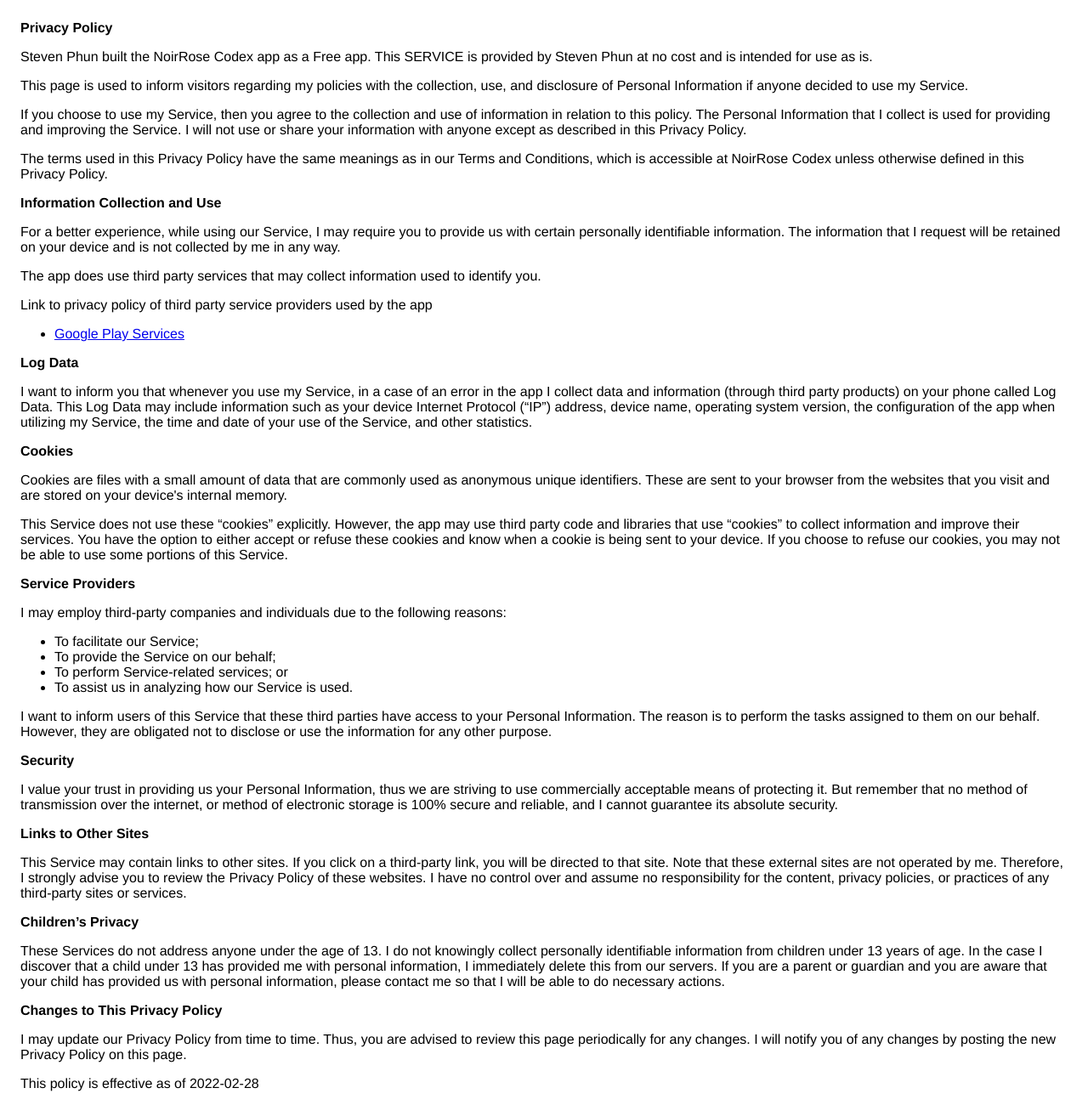
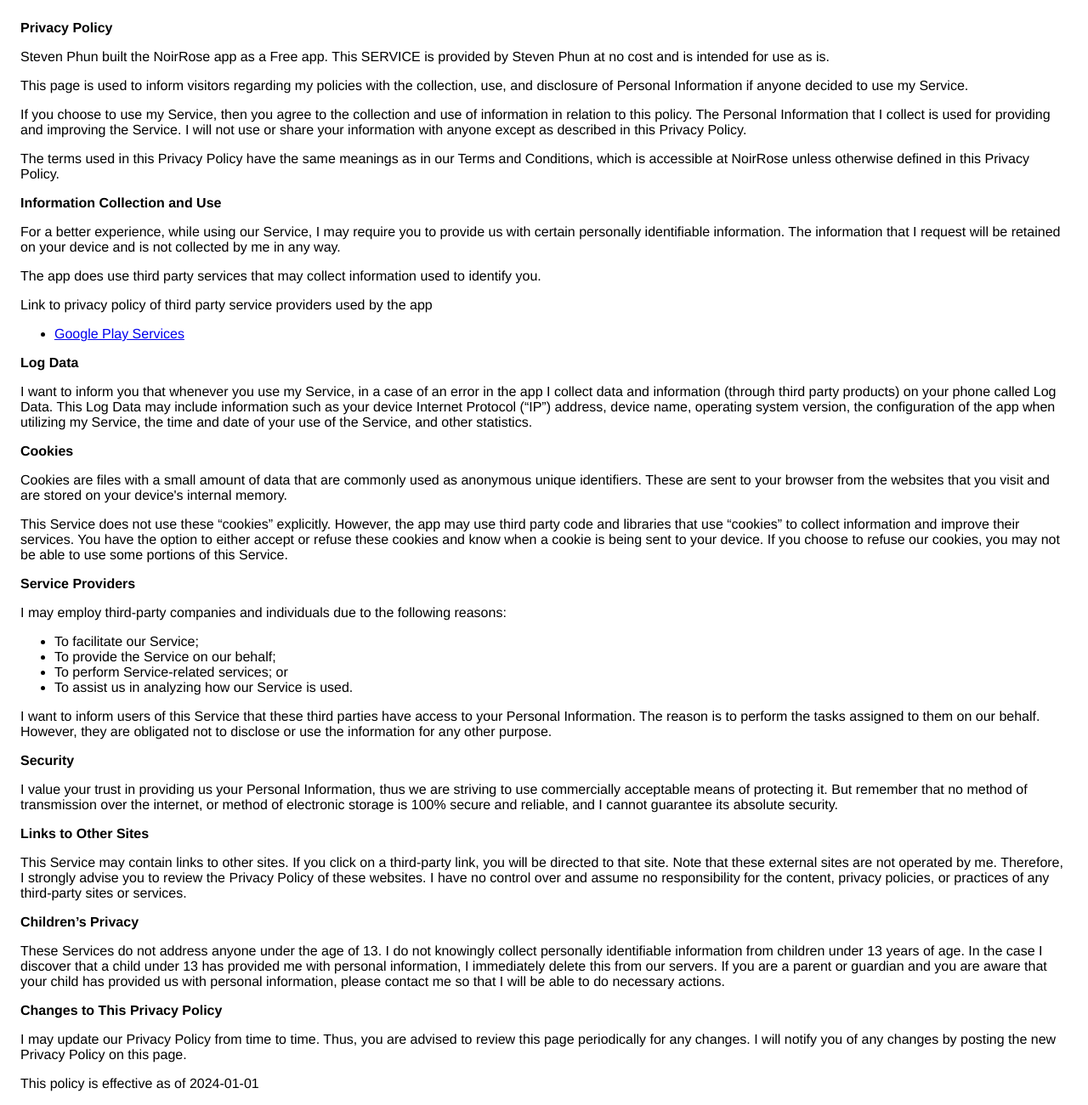
Before and after one commit to steven-phun/NoirRose-Privacy-Policy, a plain HTML site: page index.html in a window 1280 px wide. Shown: the top 1300 px of the page at 85% size. Drawn offline with Linux system fonts and the light colour scheme.

Commit message:
Update index.html

```diff
--- a/index.html
+++ b/index.html
@@ -8,7 +8,7 @@
 </head>
 <body>
 <strong>Privacy Policy</strong> <p>
-  Steven Phun built the NoirRose Codex app as
+  Steven Phun built the NoirRose app as
   a Free app. This SERVICE is provided by
   Steven Phun at no cost and is intended for use as
   is.
@@ -25,7 +25,7 @@
 </p> <p>
   The terms used in this Privacy Policy have the same meanings
   as in our Terms and Conditions, which is accessible at
-  NoirRose Codex unless otherwise defined in this Privacy Policy.
+  NoirRose unless otherwise defined in this Privacy Policy.
 </p> <p><strong>Information Collection and Use</strong></p> <p>
   For a better experience, while using our Service, I
   may require you to provide us with certain personally
@@ -101,7 +101,7 @@
   periodically for any changes. I will
   notify you of any changes by posting the new Privacy Policy on
   this page.
-</p> <p>This policy is effective as of 2022-02-28</p> <p><strong>Contact Us</strong></p> <p>
+</p> <p>This policy is effective as of 2024-01-01</p> <p><strong>Contact Us</strong></p> <p>
   If you have any questions or suggestions about my
   Privacy Policy, do not hesitate to contact me at phun.steven@gmail.com.
 </p> <p>This privacy policy page was created at <a href="https://privacypolicytemplate.net" target="_blank" rel="noopener noreferrer">privacypolicytemplate.net </a>and modified/generated by <a href="https://app-privacy-policy-generator.nisrulz.com/" target="_blank" rel="noopener noreferrer">App Privacy Policy Generator</a></p>
```
